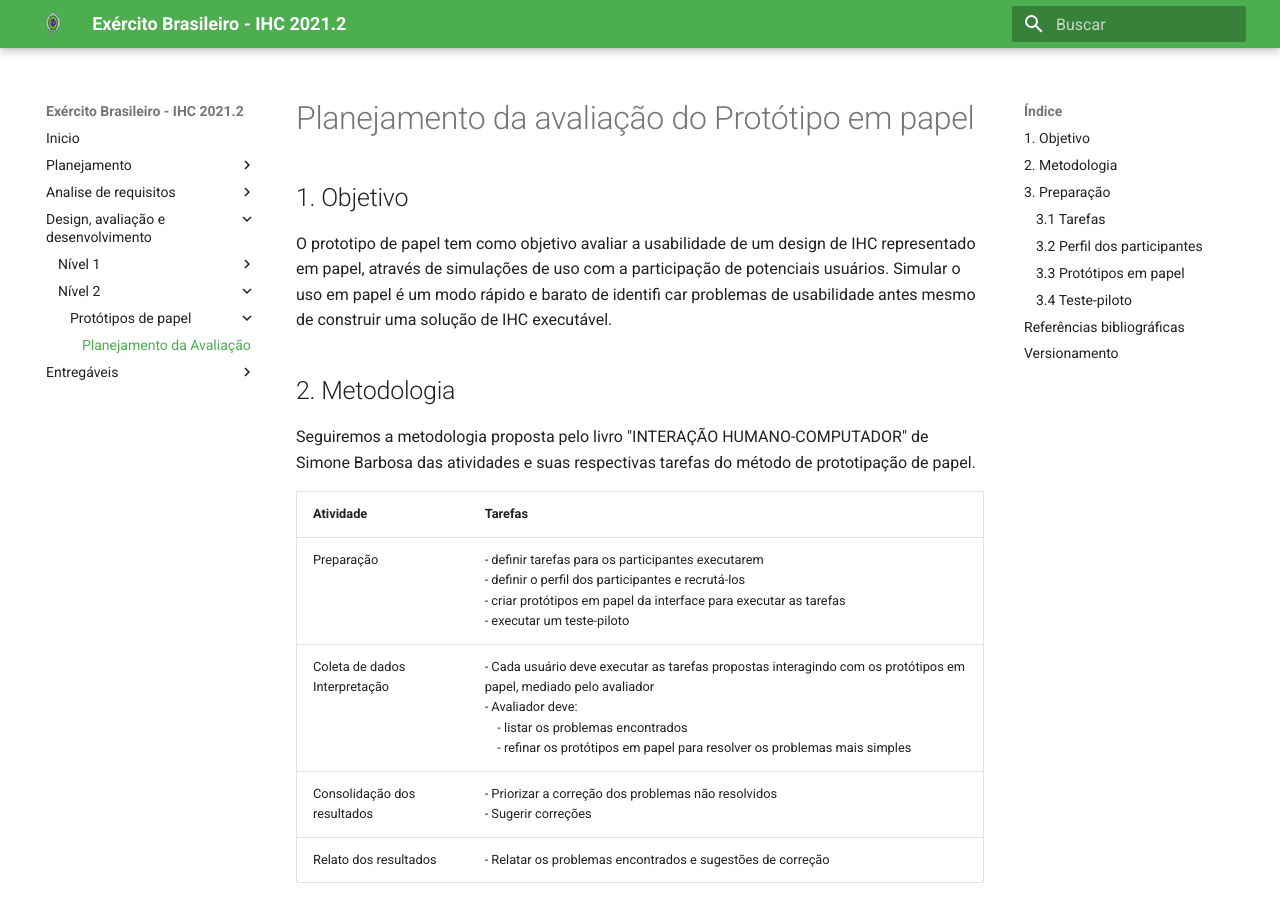
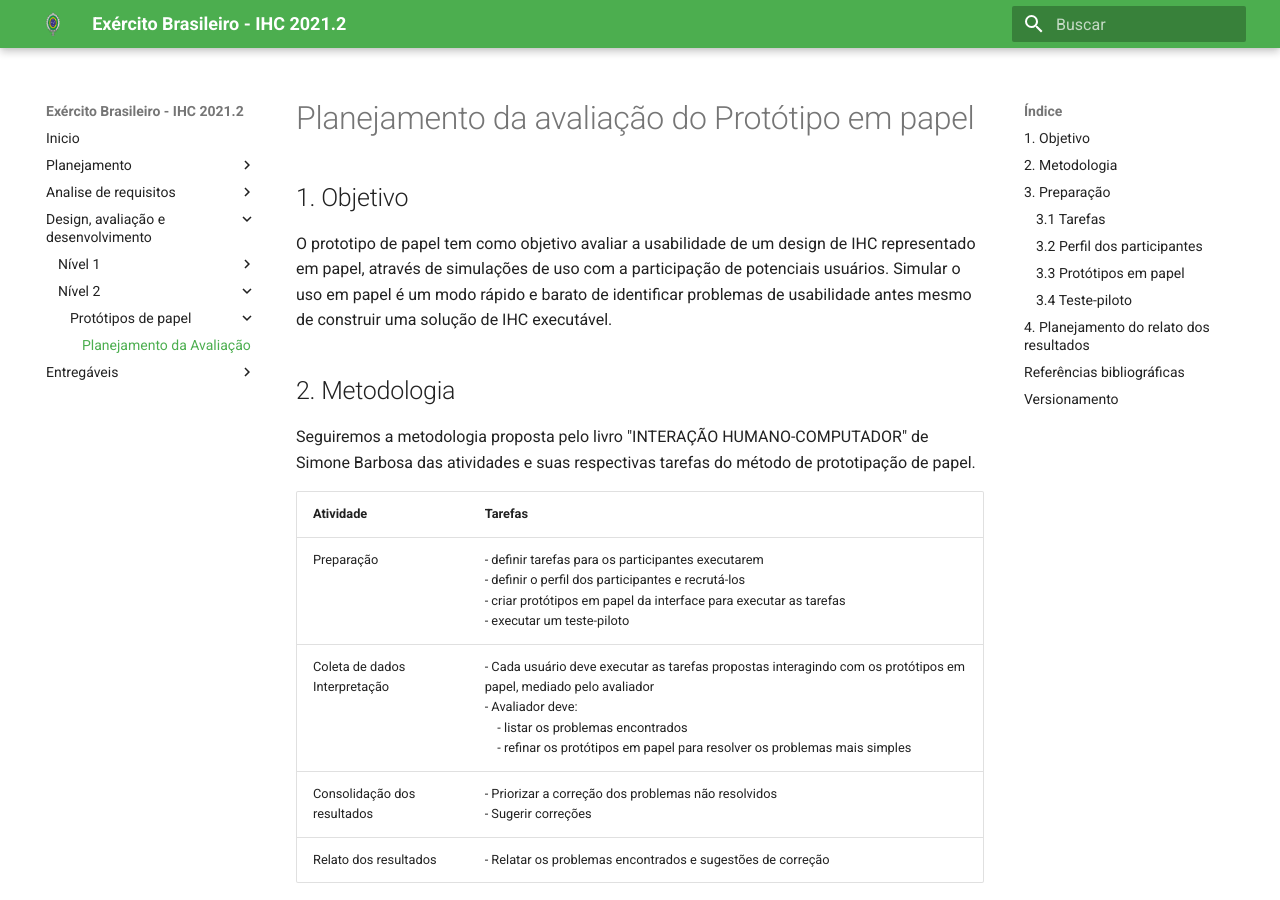
Before and after one commit to heitormsb/2021.2-Exercito-Brasileiro, an MkDocs documentation site: the page built from docs/Design_avaliacao_desenv/nivel2/planejamento_Avaliação.md, in a window 1280 px wide and 900 px high. Built offline with MkDocs 1.6.1 and Material for MkDocs 9.7.7, drawn with Linux system fonts in a browser that asks for light colours; some of the changed lines change nothing that is shown; some of the changed text lies outside the part shown.

Commit message:
Update planejamento_Avaliação.md

```diff
--- a/docs/Design_avaliacao_desenv/nivel2/planejamento_Avaliação.md
+++ b/docs/Design_avaliacao_desenv/nivel2/planejamento_Avaliação.md
@@ -1,7 +1,7 @@
 # Planejamento da avaliação do Protótipo em papel
 
 ## 1. Objetivo
- O prototipo de papel tem como objetivo avaliar a usabilidade de um design de IHC representado em papel, através de simulações de uso com a participação de potenciais usuários. Simular o uso em papel é um modo rápido e barato de identifi car problemas de usabilidade antes mesmo de construir uma solução de IHC executável.
+ O prototipo de papel tem como objetivo avaliar a usabilidade de um design de IHC representado em papel, através de simulações de uso com a participação de potenciais usuários. Simular o uso em papel é um modo rápido e barato de identificar problemas de usabilidade antes mesmo de construir uma solução de IHC executável.
 
 ## 2. Metodologia
   Seguiremos a metodologia proposta pelo livro "INTERAÇÃO HUMANO-COMPUTADOR" de Simone Barbosa das atividades e suas respectivas tarefas do método de prototipação de papel.
@@ -33,11 +33,21 @@
 ### 3.4 Teste-piloto
  O objetivo do teste-piloto é avaliar o próprio planejamento, e analisar se a avaliação, tal como planejada, produz os dados necessários para responder a questões e objetivos do estudo.
 
+## 4. Planejamento do relato dos resultados
+Para o relato dos resultados, será feito um relatório consolidando os seguintes tópicos:
+
+- Os objetivos e escopo da avaliação;
+- A forma como a avaliação foi realizada (método de avaliação empregado);
+- Um sumário dos dados coletados;
+- Relatar os problemas encontrados e priorizar a correção de erros.
+
+
 ## Referências bibliográficas
 > Livro: Barbosa, S.D.J.; Silva, B.S.; Silveira, M.S.; Gasparini, I.; Darin, T.; Barbosa, G.D.J. (2021) Interação Humano-Computador e Experiência do Usuário.
 
 ## Versionamento
 |Versão|Data|Descrição|Autor|Revisor|
 |------|----|:---------:|-----|-----|
-|0.1|27/03/2022|Adicionando Planejamento do storyboard|[Heitor Marques](github.com/heitormsb)||
-|0.2|29/03/2022|Adicionando Protótipos em papel|[Heitor Marques](github.com/heitormsb)||
+|0.1|27/03/2022|Adicionando Planejamento do storyboard|[Heitor Marques](github.com/heitormsb)|[Kevin Batista](https://github.com/k3vin-batista)|
+|0.2|29/03/2022|Adicionando Protótipos em papel|[Heitor Marques](github.com/heitormsb)|[Kevin Batista](https://github.com/k3vin-batista)|
+|0.3|29/03/2022|Adicionando planejamento do relato dos resultados|[Kevin Batista](https://github.com/k3vin-batista)|-|
```
